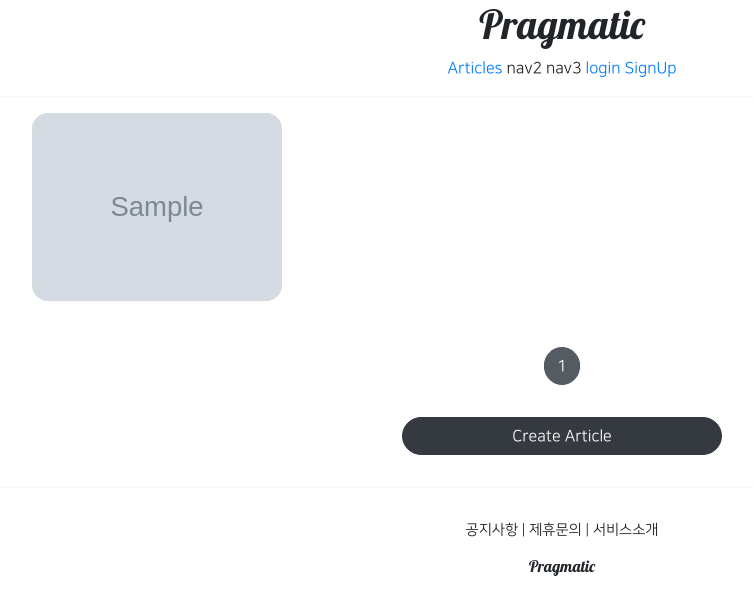
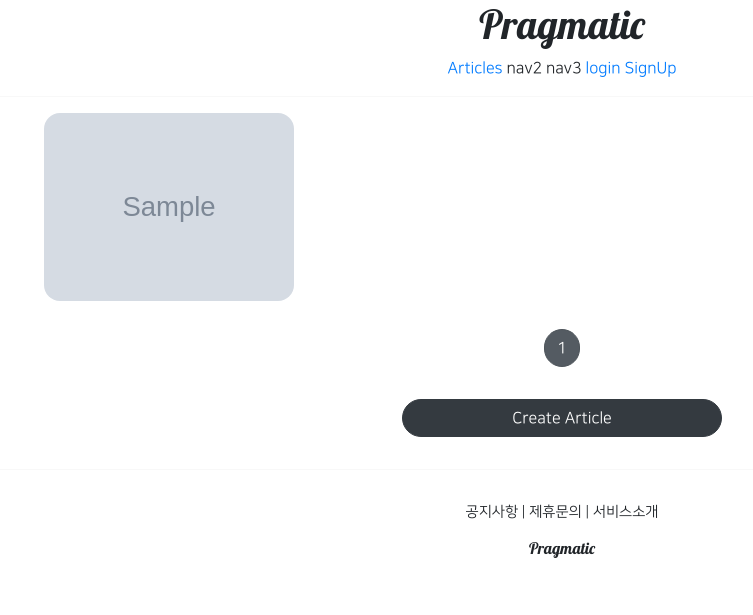
Before and after one commit to gennie-kr/pragmatic, a Django app: page /articles/list/ in a window 1280 px wide. Shown: the top 615 px of the page, without its empty margins (78-831 px from the left). Run offline with Django 5.2, Linux system fonts and the light colour scheme; tables that the repository leaves empty hold one stand-in row (values such as "Sample post"); grey boxes marked "Sample" are stand-in pictures; some libraries are stand-ins or nearby versions.

Commit message:
django course 39 commit

```diff
--- a/articleapp/templates/articleapp/list.html
+++ b/articleapp/templates/articleapp/list.html
@@ -4,9 +4,18 @@
 {% block content %}
 
 <style>
+
+    .container {
+        padding: 0;
+        margin: 0, auto;
+    }
+    .container a {
+    width: 45%;
+    max-width: 250px;
+    }
+
     .container div {
         width: 250px;
-        background-color: antiquewhite;
         display: flex;
         justify-content: center;
         align-items: center;
@@ -39,7 +48,7 @@
 
 
     <div style="text-align:center">
-        <a href="{% url 'articleapp:create' %}" class="btn btn-dark rounded-pill col-3 mt-3 mb-3">
+        <a href="{% url 'articleapp:create' %}" class="btn btn-dark rounded-pill col-3 mt-3 mb-3 px-3">
             Create Article
         </a>
     </div>
--- a/pragmatic/settings.py
+++ b/pragmatic/settings.py
@@ -45,7 +45,8 @@ SECRET_KEY = env('SECRET_KEY')
 # SECURITY WARNING: don't run with debug turned on in production!
 DEBUG = True
 
-ALLOWED_HOSTS = []
+# 모두 허용
+ALLOWED_HOSTS = ['*']
 
 
 # Application definition
--- a/static/base.css
+++ b/static/base.css
@@ -16,3 +16,9 @@
     text-align: center;
     margin-bottom: 2rem 0;
 }
+
+@media screen and (max-width:500px) {
+    html {
+        font-size: 13px;
+    }
+}
--- a/static/js/magicgrid.js
+++ b/static/js/magicgrid.js
@@ -277,7 +277,7 @@ MagicGrid.prototype.listen = function listen () {
 let magicGrid = new MagicGrid({
 container: '.container',
 animate: true,
-gutter: 30,
+gutter: 12,
 static: true,
 useMin: true
 });
--- a/templates/head.html
+++ b/templates/head.html
@@ -2,6 +2,7 @@
 
 <head>
   <meta charset="UTF-8">
+  <meta name="viewport" content="width=device-width, initial-scale=1, shrink-to-fit=no">
   <title>Title</title>
 
   <!-- BOOTSTRAP LINK -->
```
